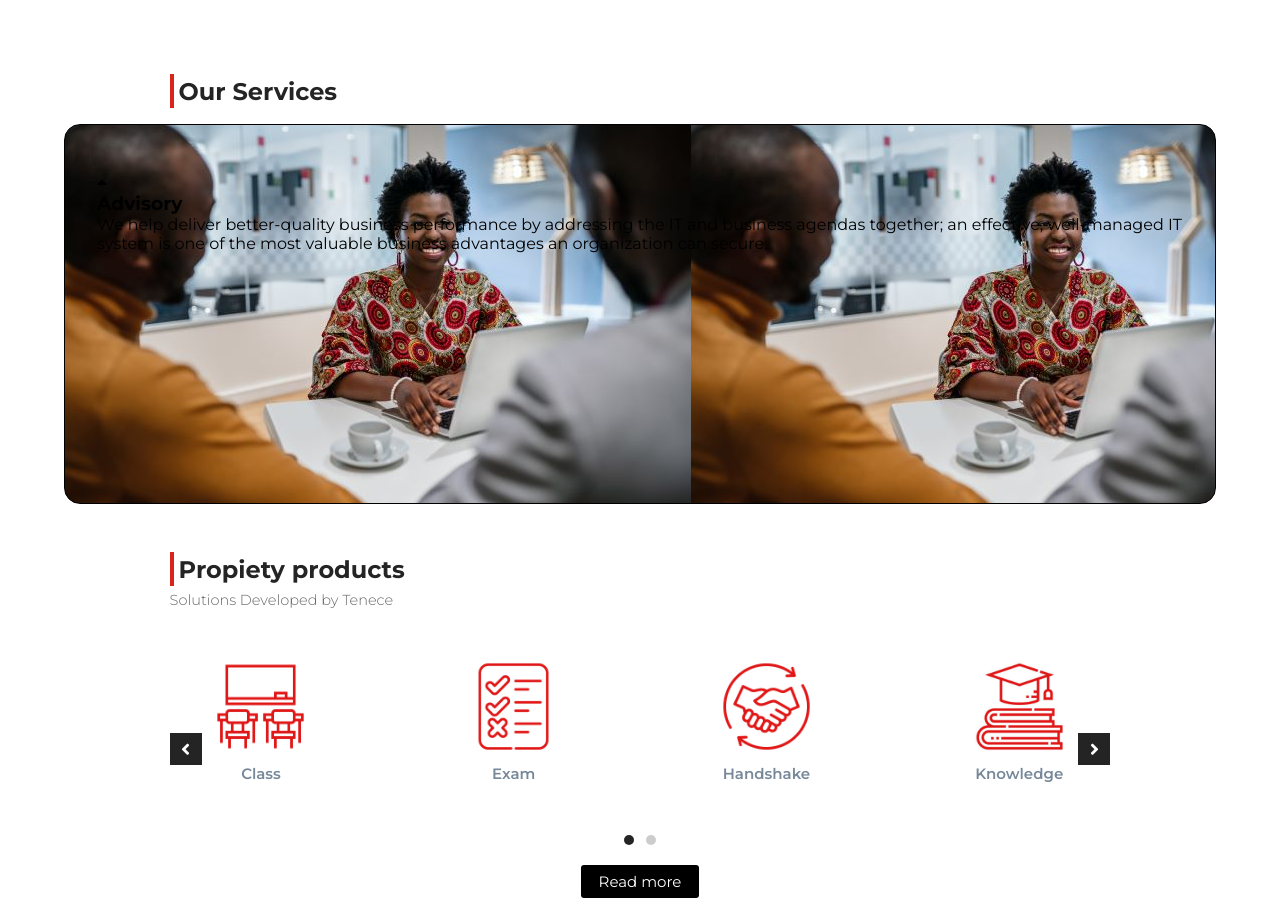
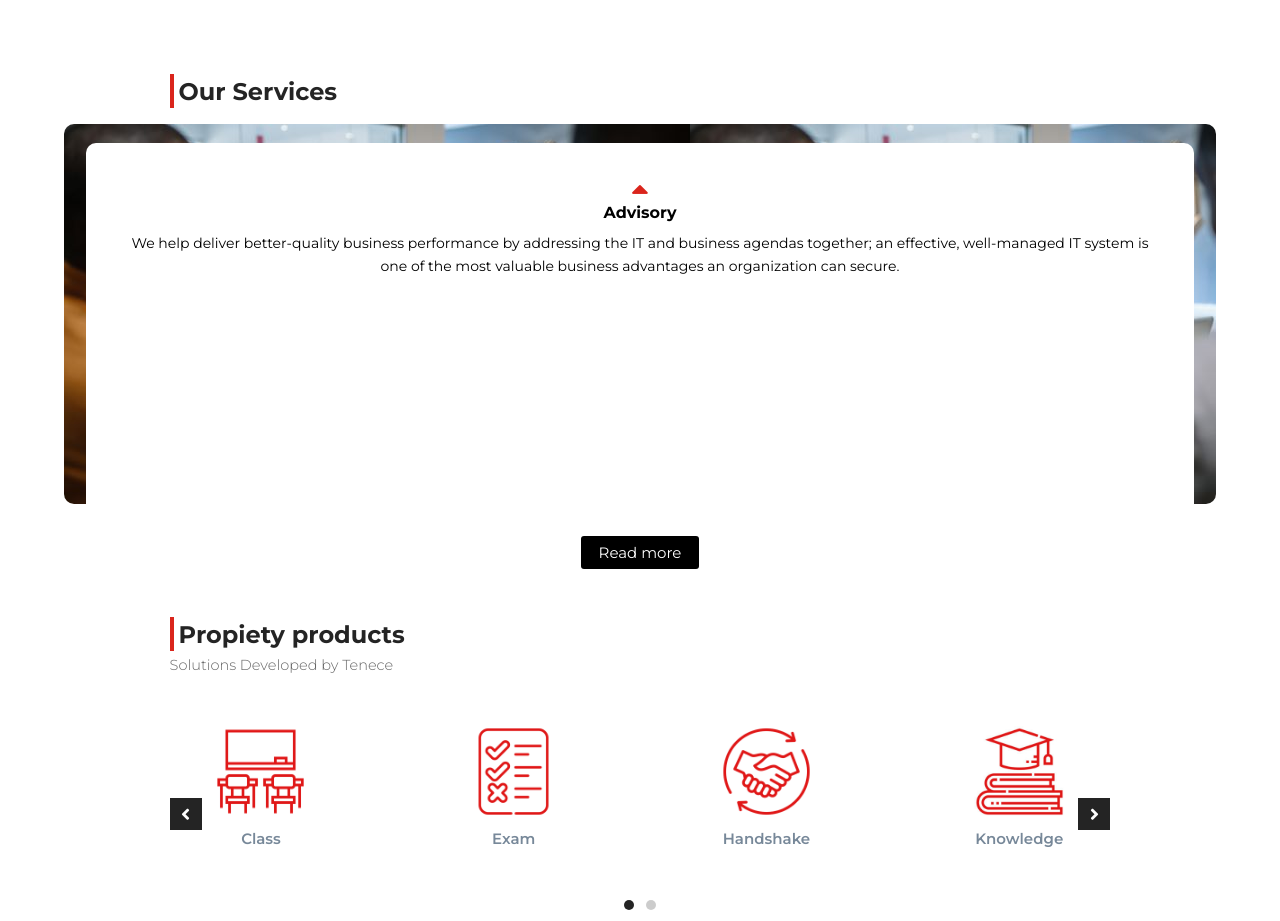
Before and after one commit to Onyeneke-AC/My-first-react-portfolio-project, a React (Create React App) app: page / in a window 1280 px wide. Shown: the part 880-1801 px from the top of the page. Built offline with nearby package versions, Linux system fonts and the light colour scheme.

Commit message:
swiper slider for min width of 1200px finalized

```diff
--- a/src/components/templates/body/PropProd.js
+++ b/src/components/templates/body/PropProd.js
@@ -18,7 +18,7 @@ function PropProd() {
             <Button className='btns' buttonStyle='btn--primary' buttonRoute='/clients' buttonSize='btn--normal'>
                     Read more
             </Button>
-        </div>
+      </div>
     </div>
   )
 }
--- a/src/components/templates/body/Services.css
+++ b/src/components/templates/body/Services.css
@@ -8,79 +8,58 @@
     padding-bottom: 3rem;
 }
 
-/* .serv1,
-.serv2,
-.serv3 {
-    padding: 3rem 2em 0 2em;
-    border-radius: 1rem;
-    margin-top: 1.5rem;
-    height: 380px;
-    margin-bottom: -0.5rem;
-}
-
-.serv1 {
-    background-image: url(../../public/bgs/bg-1.jpg);
-}
-
-.serv2 {
-    background-image: url(../../public/bgs/bg2.png);
-}
-
-.serv3 {
-    background-image: url(../../public/bgs/bg3.png);
-}
-
-div .serv {
-    background-color: var(--clr-light);
-    text-align: center;
-    margin-bottom: 2rem;
-    padding: 2rem 5rem 7rem;
-    border-radius: 1rem;
-    border-bottom-right-radius: 0;
-    border-bottom-left-radius: 0;
-    width: 100%;
-    height: 100%;
-    cursor: pointer;
-    overflow: hidden;
-}
-
-@media (min-width: 770px) {
-    .serv1 {
-        padding: 1rem 1em 0 1em;
-    }
-
-    .serv2 {
-        padding: 1rem 1em 0 1em;
-    }
-
-    .serv3 {
-        padding: 1rem 1em 0 1em;
-    }
-
-    div .serv{
-        padding: 2rem 1rem;
-    }
-} */
-
 .swiper-service {
     /* border: 1px solid green; */
     width: 90vw;
     height: 380px;
     margin-top: 1rem;
+    margin-bottom: 1rem;
 }
 
 .swipe-me {
-    border: 1px solid black;
+    /* border: 1px solid black; */
     cursor: pointer;
     width: 100%;
-    border-radius: 1rem;
-    padding: 3rem 2em 0;
+    border-radius: 10px;
+    padding: 1.2rem 1.4rem 0;
 }
 
 .serv1 {
     background-image: url(../../../../public/images/bgs/bg-1.jpg);
 }
 
+.serv2 {
+    background-image: url(../../../../public/images/bgs/bg2.png);
+}
+
+.serv3 {
+    background-image: url(../../../../public/images/bgs/bg3.png);
+}
+
 .serv {
-    /* border: 1px solid red; */
+    background-color: #fff;
+    height: 100%;
+    border-radius: 10px;
+    border-bottom-right-radius: 0;
+    border-bottom-left-radius: 0;
+    text-align: center;
+    padding: 2rem 2rem 7rem;
+    overflow: hidden;
 }
+
+.fa-caret-up {
+    color: #DA251C;
+    font-size: 27px;
+}
+
+.serv_h3 {
+    font-weight: 610;
+    font-size: 16px;
+}
+
+.serv p {
+    /* border: 1px solid black; */
+    font-size: 14px;
+    line-height: 1.6;
+    margin-top: 10px;
+}
--- a/src/components/templates/body/Services.js
+++ b/src/components/templates/body/Services.js
@@ -1,6 +1,7 @@
 import React from 'react';
 import './Services.css';
 import { Swiper, SwiperSlide } from 'swiper/react';
+import { Button } from '../../../atoms/Button';
 
 function Services() {
   return (
@@ -12,7 +13,7 @@ function Services() {
             <SwiperSlide className="swipe-me serv1">
                 <div className="serv">
                     <i className="fas fa-caret-up" />
-                     <h3 className="serv__h3">
+                     <h3 className="serv_h3">
                         Advisory
                     </h3>
                     <p>
@@ -23,7 +24,7 @@ function Services() {
             <SwiperSlide className="swipe-me serv2">
                 <div className="serv">
                     <i className="fas fa-caret-up" />
-                    <h3 className="serv__h3">
+                    <h3 className="serv_h3">
                         Information Technology
                     </h3>
                     <p>
@@ -34,7 +35,7 @@ function Services() {
             <SwiperSlide className="swipe-me serv3">
                 <div className="serv">
                     <i className="fas fa-caret-up" />
-                    <h3 className="serv__h3">
+                    <h3 className="serv_h3">
                         Managed Services
                     </h3>
                     <p>
@@ -43,6 +44,11 @@ function Services() {
                 </div>
             </SwiperSlide>
         </Swiper>
+        <div className="btn_int">
+            <Button className='btns' buttonStyle='btn--primary' buttonRoute='/clients' buttonSize='btn--normal'>
+                    Read more
+            </Button>
+      </div>
     </div>
   )
 }
```
